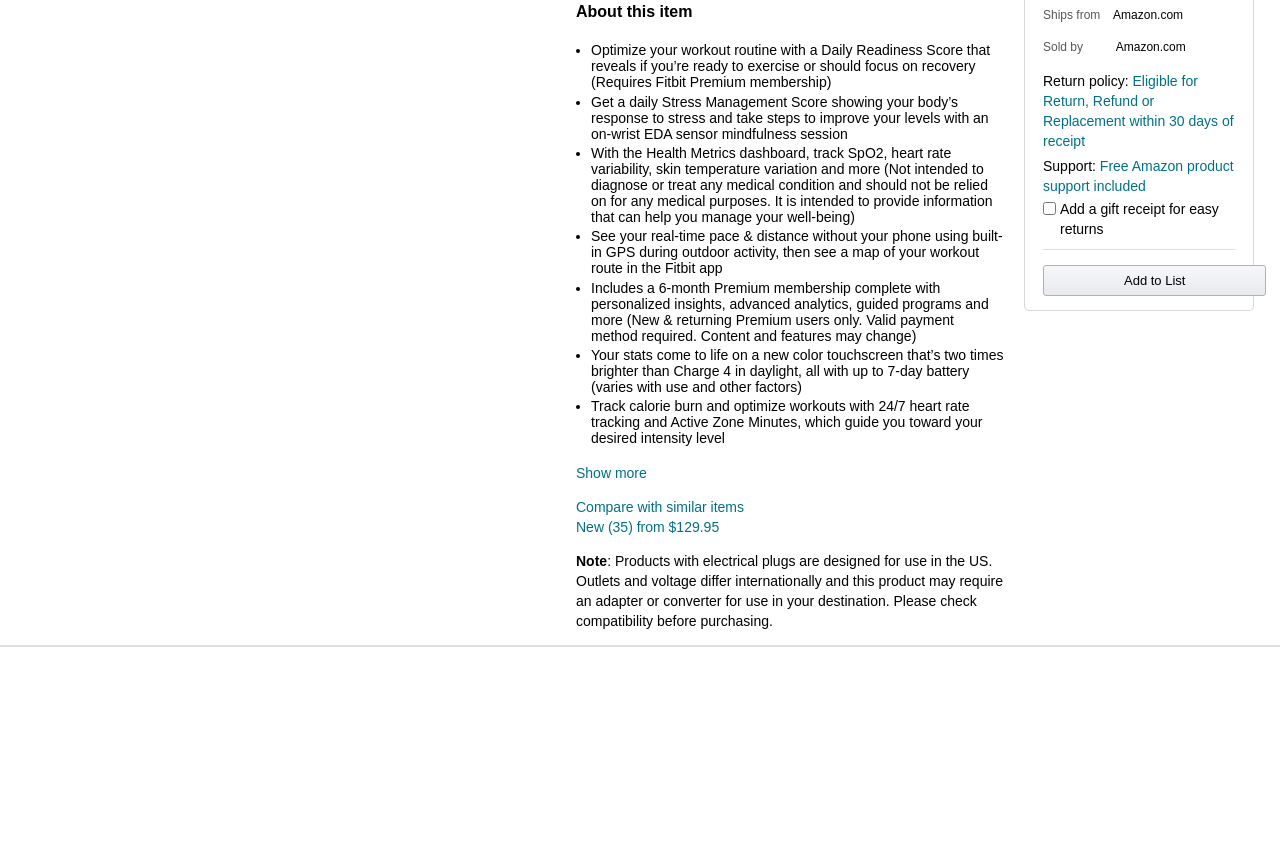
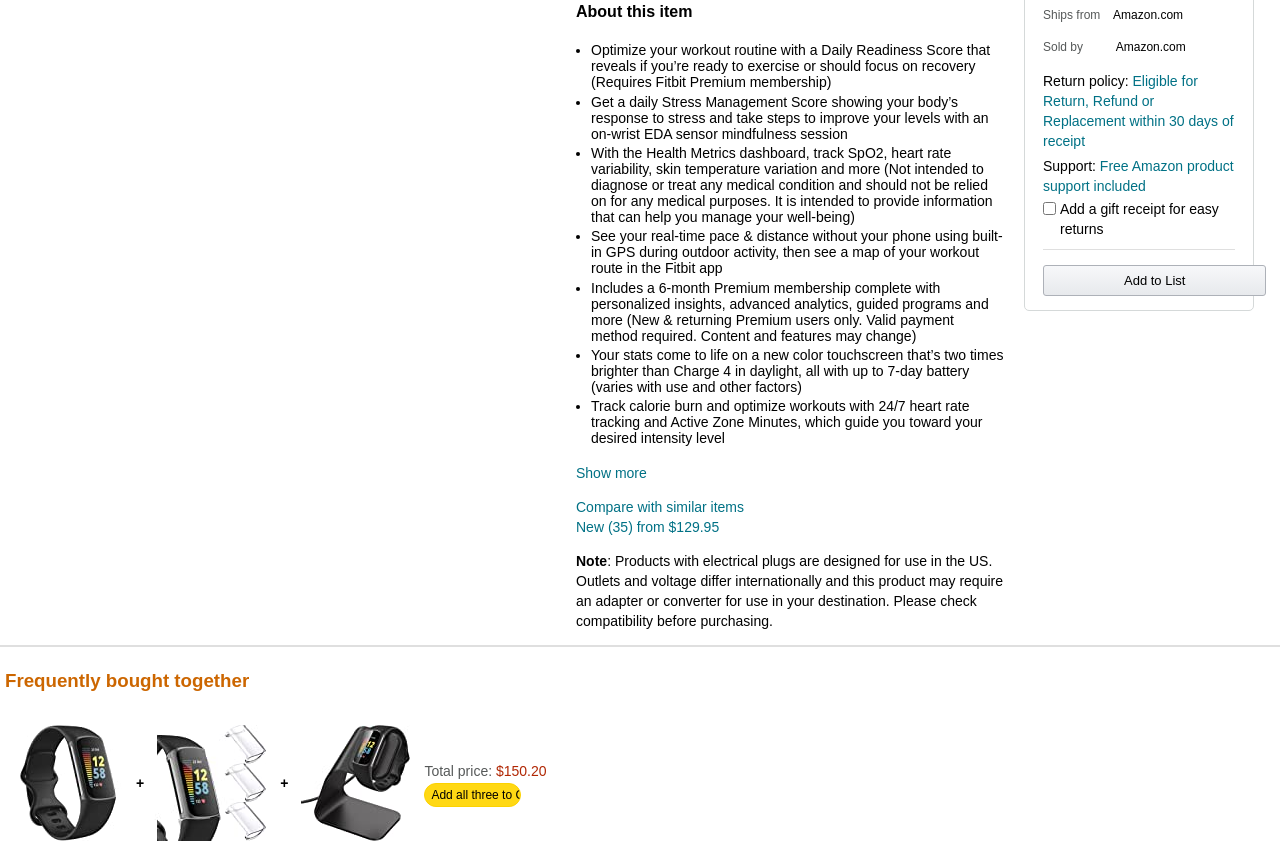
Before and after one commit to MosheHadadG/Amazon-Project, a plain HTML site: page index.html in a window 1280 px wide. Shown: the part 932-1797 px from the top of the page. Before the commit the page ends 1579 px from the top, so only its background shows below. Drawn offline with Linux system fonts and the light colour scheme; a web font is replaced by a local one.

Commit message:
Add cart function & Add bought together footer

```diff
--- a/index.html
+++ b/index.html
@@ -12,6 +12,7 @@
   <link rel="stylesheet" href="styles/sprite-images.css">
   <link rel="stylesheet" href="styles/navbar.css">
   <link rel="stylesheet" href="styles/main.css">
+  <link rel="stylesheet" href="styles/footer.css">
   <title>Document</title>
 </head>
 
@@ -86,7 +87,7 @@
           </div>
 
           <div class="nav-cart Link-Border-White">
-            <span class="cart-num text-14-bold">0</span>
+            <span id="CartNum" class="cart-num text-14-bold">0</span>
             <div class="image-cart"></div>
             <span class="text-cart text-white-14-bold">Cart</span>
 
@@ -299,8 +300,8 @@
             </select>
           </div>
 
-          <input type="button" class="add-cart text-14" value="Add to Cart" onclick="incNumber()">
-          <input type="button" class="buy-btn text-14" value="Buy Now" onclick="incNumber()">
+          <input type="button" class="add-cart text-14" value="Add to Cart" onclick="AddCart()">
+          <input type="button" class="buy-btn text-14" value="Buy Now" onclick="AddCart()">
           <div class="SecureTransaction">
             <a class="product-link" href="#">
               <img class="secured-img" src="assets/images/SpriteImages/SecureTransaction.png">
@@ -340,8 +341,28 @@
       </div>
     </section>
   </main>
+  <footer>
+    <div class="boughtTogether">
+      <h3>Frequently bought together</h3>
+      <div class="images-boughtTogether">
+        <img src="assets/images/ProductImages/boughtTogether-1.jpg" alt="">
+         <span class="text-14-bold">+</span>
+        <img src="assets/images/ProductImages/boughtTogether-2.jpg" alt="">
+         <span class="text-14-bold">+</span>
+        <img src="assets/images/ProductImages/boughtTogether-3.jpg" alt="">
+        <div class="TotalPrice-boughtTogether">
+          <span class="text-gray-14-dark">Total price: <span class="product-price-14">$150.20</span></span>
+          <input type="button" class="btnAdd text-14" value="Add all three to Cart">
+        </div>
+
+
+      </div>
+    </div>
+
+  </footer>
 
 <script src="script/LeftSideGallery.js"></script>
+<script src="script/addCart.js"></script>
 </body>
 
 </html>
--- /dev/null
+++ b/script/addCart.js
@@ -0,0 +1,5 @@
+let cart = 0;
+const AddCart = function() {
+  cart += 1;
+  document.querySelector("#CartNum").innerHTML = cart;
+}
--- /dev/null
+++ b/styles/footer.css
@@ -0,0 +1,52 @@
+footer {
+  width: 100%;
+  min-height: 200px ;
+  font-family: var(--fontFamilyNormal);
+}
+
+footer .boughtTogether{
+  width: 100%;
+
+}
+
+footer .boughtTogether h3{
+  color: #C60;
+  padding: 5px;
+}
+
+.boughtTogether .images-boughtTogether{
+  width: 45%;
+  height: 100%;
+  display: flex;
+  gap: 10px;
+  align-items: center;
+  padding: 10px;
+
+}
+
+.boughtTogether .images-boughtTogether img{
+  width: 50%;
+  object-fit: cover;
+
+}
+.images-boughtTogether .TotalPrice-boughtTogether{
+  width: 100%;
+  display: flex;
+  flex-direction: column;
+
+}
+
+.btnAdd {
+  width: 60%;
+  background-color: #FFD814;
+  border: 1px solid #FCD200;
+  border-radius: 20px;
+  font-size: 12px;
+  cursor: pointer;
+}
+
+.btnAdd:hover {
+  background-color: #F7CA00;
+  border-color: #F2C200;
+  box-shadow: 0 2px 5px 0 rgb(213 217 217 / 50%);
+}
```
Also changed, not shown: assets/font/AmazonEmber_Bd.ttf (deleted), assets/font/AmazonEmber_Rg.ttf (deleted), assets/images/ProductImages/boughtTogether-1.jpg (added), assets/images/ProductImages/boughtTogether-2.jpg (added), assets/images/ProductImages/boughtTogether-3.jpg (added).
